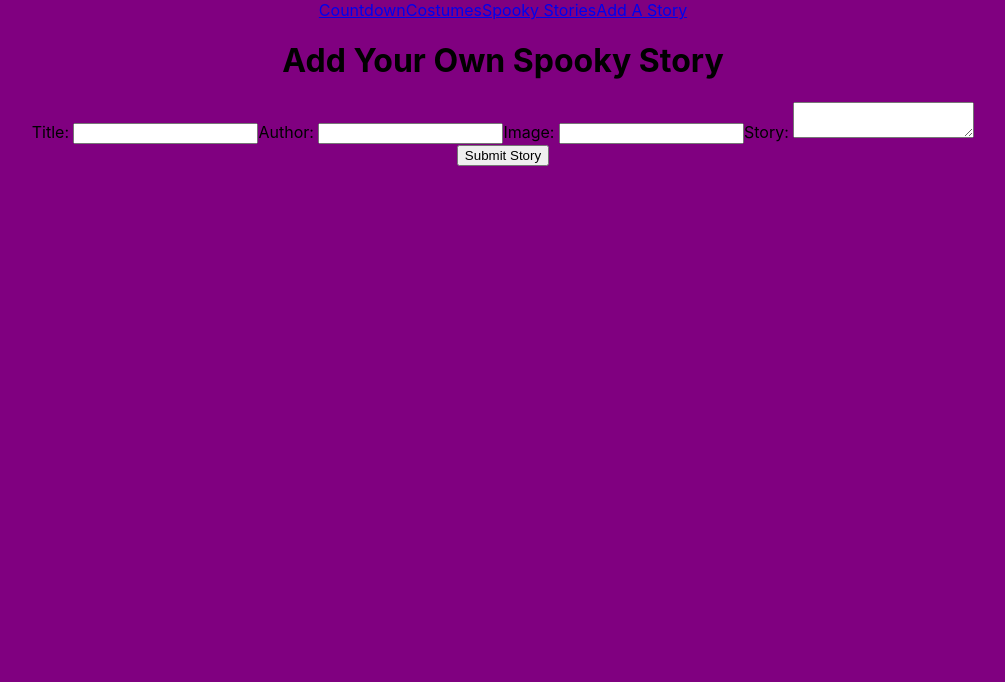
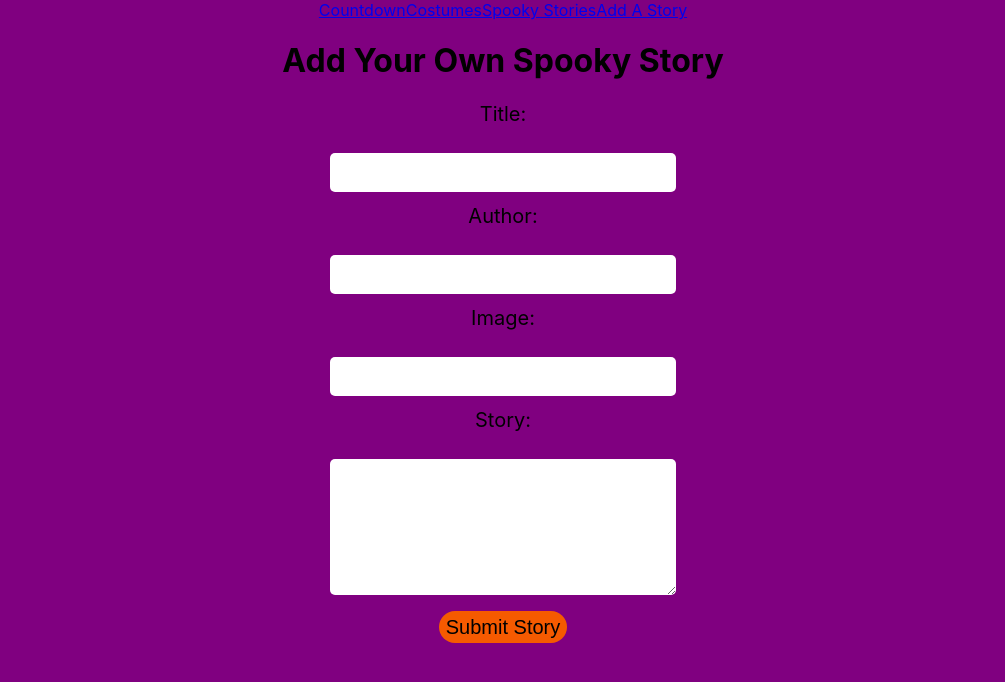
Before and after one commit to sethbdev/phase-2-project, a React (Create React App) app in the folder phase-2-proj/: page /newstory in a window 1280 px wide. Shown: the top 682 px of the page, without its empty margins (137-1142 px from the left). Built offline with nearby package versions, Linux system fonts and the light colour scheme.

Commit message:
added some basic css for StoriesForm and search components

```diff
--- a/phase-2-proj/db.json
+++ b/phase-2-proj/db.json
@@ -252,6 +252,15 @@
         "After she was discharged, we always had trouble with that room. If there was going to be a rapid response or code, it happened in that room. One night a guard reported lights blinking on",
         "and off. It was that room."
       ]
+    },
+    {
+      "title": "hello",
+      "author": "test",
+      "image": "test",
+      "content": [
+        "test"
+      ],
+      "id": 11
     }
   ]
 }
--- a/phase-2-proj/src/components/CostumeSearch.js
+++ b/phase-2-proj/src/components/CostumeSearch.js
@@ -3,10 +3,10 @@ import React from "react";
 const CostumeSearch = ({ setCostumeSearch }) => {
   return (
     <div className="searchbar">
-      <label type="search">Search Costumes: </label>
+      <label className="search-label" type="search">Search Costumes: </label>
       <input
         type="text"
-        id="search"
+        className="search-input"
         placeholder="Search..."
         onChange={(e) => setCostumeSearch(e.target.value)}
       />
--- a/phase-2-proj/src/components/StorySearch.js
+++ b/phase-2-proj/src/components/StorySearch.js
@@ -3,10 +3,10 @@ import React from "react";
 const StorySearch = ({ setStorySearch }) => {
   return (
     <div className="searchbar">
-      <label type="search">Search Stories: </label>
+      <label className="search-label" type="search">Search Stories: </label>
       <input
         type="text"
-        id="search"
+        className="search-input"
         placeholder="Search..."
         onChange={(e) => setStorySearch(e.target.value)}
       />
--- a/phase-2-proj/src/index.css
+++ b/phase-2-proj/src/index.css
@@ -56,3 +56,54 @@ code {
   display: flex;
   justify-content: center;
 }
+
+
+.stories-form label {
+  display: block;
+  justify-content: center;
+  font-size: 20px;
+  margin: 0 0 2vh 0;
+ }
+
+ .stories-form input, textarea {
+  display: inline-block;
+  width: 25%;
+  padding: .5rem .8rem;
+  margin: .9vw 0;
+  border: 0;
+  border-radius: 5px;
+  font-size: 20px;
+ }
+
+ .stories-form textarea{
+  height: 15vh;
+ }
+
+ .submit-button {
+  display: inline-block;
+    width: 10%;
+    height: 2rem;
+    border: 0;
+    bottom: 0;
+    cursor: pointer;
+    font-size: 20px;
+    position: relative;
+    margin: 0;
+    text-align: center;
+    border-radius: 20px;
+    background-color: #F55A00;
+ }
+
+ .search-label {
+  display: block;
+  justify-content: center;
+  font-size: 20px;
+ }
+
+ .search-input {
+  border-radius: 5px;
+  border: 0;
+  width: 15%;
+  padding: .5rem .8rem;
+  margin: .9vw 0;
+ }
```
